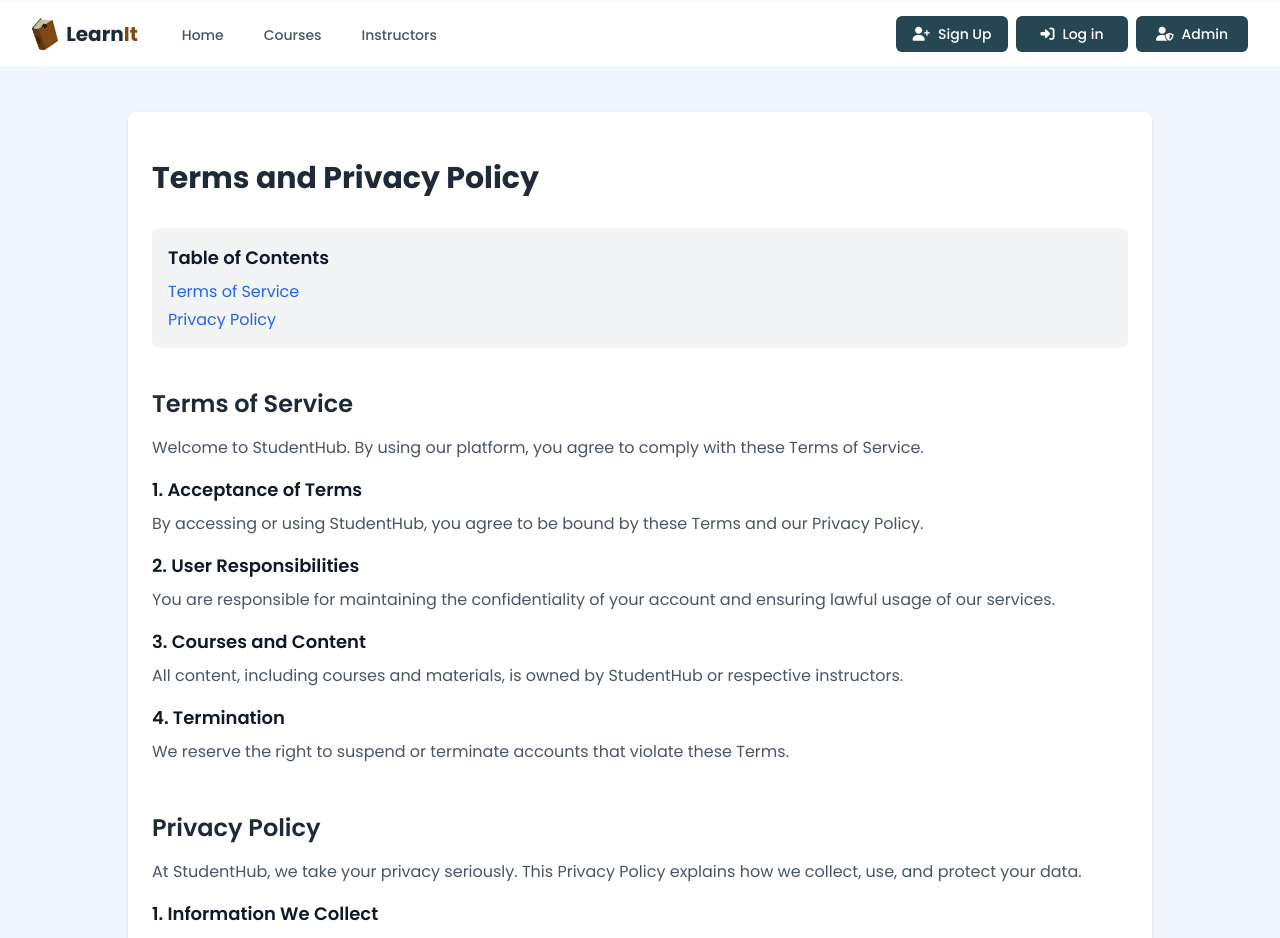
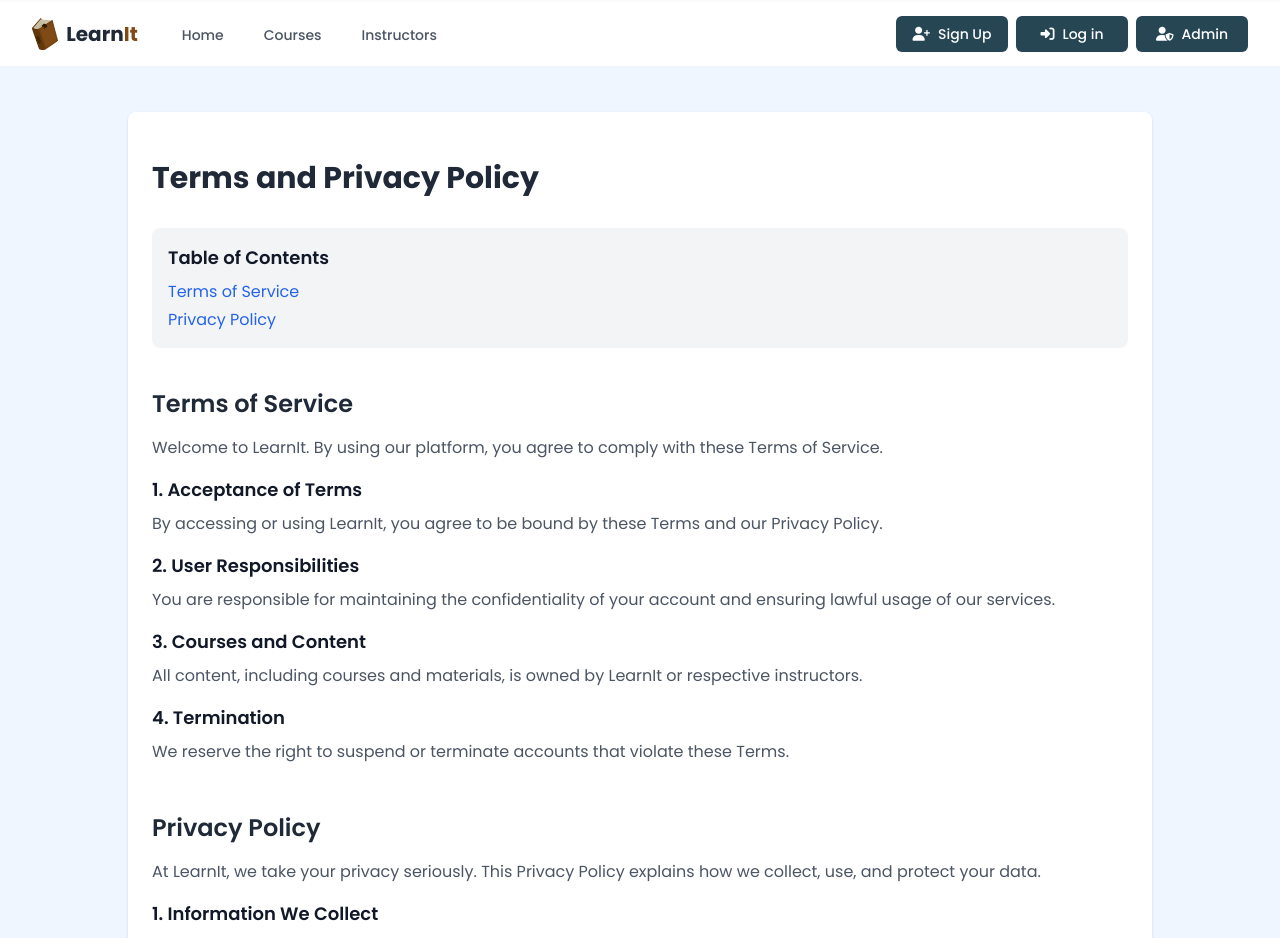
Before and after one commit to AvatarParzival/learnit, a React (Create React App) app in the folder client/: page /terms in a window 1280 px wide. Shown: the top 938 px of the page. Built offline with nearby package versions, Linux system fonts and the light colour scheme; no server answers.

Commit message:
Update Terms.jsx

```diff
--- a/client/src/pages/Terms.jsx
+++ b/client/src/pages/Terms.jsx
@@ -48,12 +48,12 @@ useEffect(() => {
       <section id="terms" className="mb-12">
         <h2 className="text-2xl font-semibold mb-4 text-gray-800">Terms of Service</h2>
         <p className="mb-4 text-gray-600">
-          Welcome to {settings.platformName?.split(" ")[0] || "Student"}<span>{settings.platformName?.split(" ")[1] || "Hub"}</span>. By using our platform, you agree to comply with these Terms of Service.
+          Welcome to {settings.platformName?.split(" ")[0] || "Learn"}<span>{settings.platformName?.split(" ")[1] || "It"}</span>. By using our platform, you agree to comply with these Terms of Service.
         </p>
 
         <h3 className="text-lg font-semibold mt-4 mb-2">1. Acceptance of Terms</h3>
         <p className="mb-3 text-gray-600">
-          By accessing or using {settings.platformName?.split(" ")[0] || "Student"}<span>{settings.platformName?.split(" ")[1] || "Hub"}</span>, you agree to be bound by these Terms and our Privacy Policy.
+          By accessing or using {settings.platformName?.split(" ")[0] || "Learn"}<span>{settings.platformName?.split(" ")[1] || "It"}</span>, you agree to be bound by these Terms and our Privacy Policy.
         </p>
 
         <h3 className="text-lg font-semibold mt-4 mb-2">2. User Responsibilities</h3>
@@ -63,7 +63,7 @@ useEffect(() => {
 
         <h3 className="text-lg font-semibold mt-4 mb-2">3. Courses and Content</h3>
         <p className="mb-3 text-gray-600">
-          All content, including courses and materials, is owned by StudentHub or respective instructors.
+          All content, including courses and materials, is owned by LearnIt or respective instructors.
         </p>
 
         <h3 className="text-lg font-semibold mt-4 mb-2">4. Termination</h3>
@@ -75,7 +75,7 @@ useEffect(() => {
       <section id="privacy">
         <h2 className="text-2xl font-semibold mb-4 text-gray-800">Privacy Policy</h2>
         <p className="mb-4 text-gray-600">
-          At {settings.platformName?.split(" ")[0] || "Student"}<span>{settings.platformName?.split(" ")[1] || "Hub"}</span>, we take your privacy seriously. This Privacy Policy explains how we collect, use, and protect your data.
+          At {settings.platformName?.split(" ")[0] || "Learn"}<span>{settings.platformName?.split(" ")[1] || "It"}</span>, we take your privacy seriously. This Privacy Policy explains how we collect, use, and protect your data.
         </p>
 
         <h3 className="text-lg font-semibold mt-4 mb-2">1. Information We Collect</h3>
```
